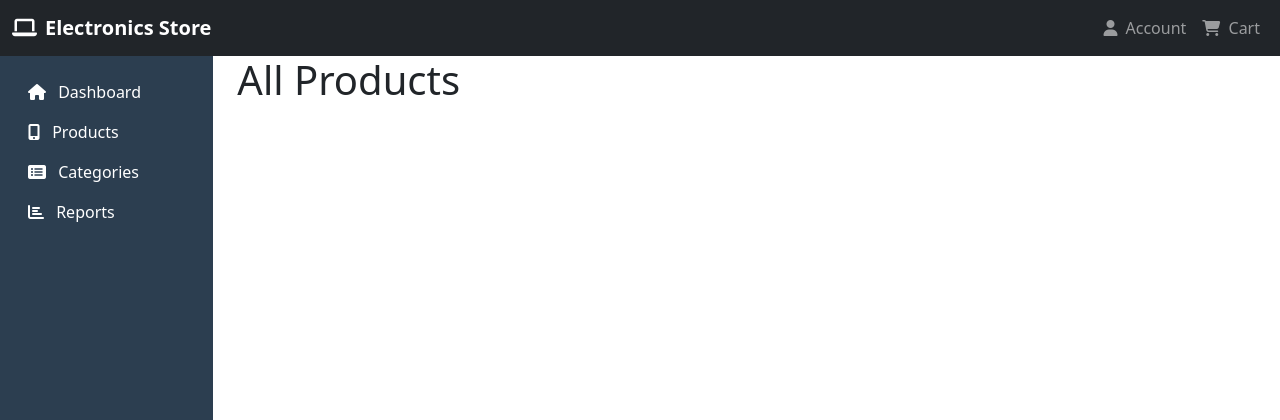
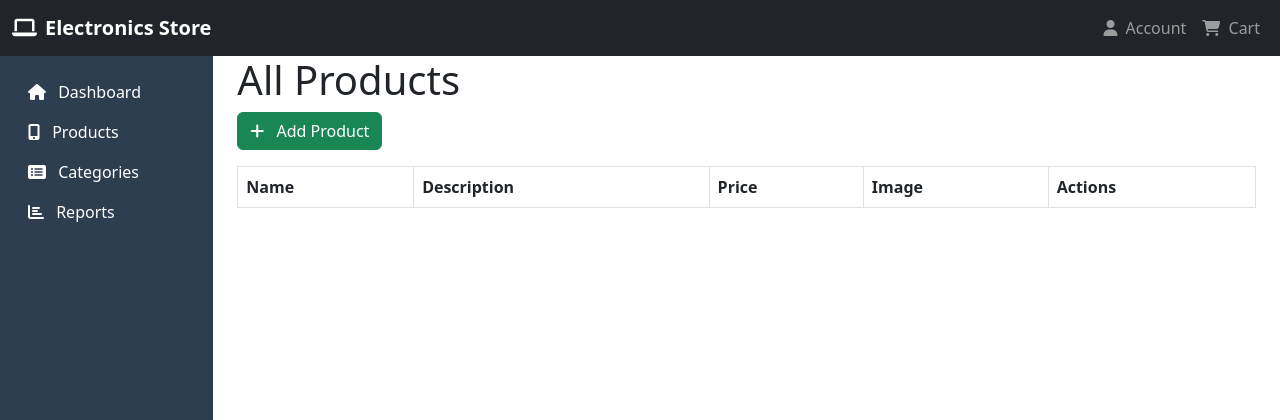
Before and after one commit to AnwerAhmedAnwer16/django-project, a Django app: page /product/listing in a window 1280 px wide. Shown: the top 420 px of the page. Run offline with Django 5.2, Linux system fonts and the light colour scheme; data that the repository does not hold is empty.

Commit message:
final project

```diff
--- a/product/models.py
+++ b/product/models.py
@@ -5,7 +5,7 @@ class Product(models.Model):
     name = models.CharField(max_length=200)
     description = models.TextField()
     price = models.DecimalField(max_digits=10, decimal_places=2)
-    img = models.ImageField(upload_to='products/', blank=True, default=1)
+    img = models.ImageField(upload_to='product/', blank=True, default=1)
     stock = models.IntegerField(default=1)
     catid = models.ForeignKey(
         to=Categories,
--- a/product/views.py
+++ b/product/views.py
@@ -23,7 +23,7 @@ def adding(request):
 
     cats = Categories.objects.all()
     return render(request, 'product/insert.html', {'cats': cats})
-def updating(request, id):
+def updating(request):
     pass
 def deleting(request, id):
     p = get_object_or_404(Product ,id = id)
--- a/store/settings.py
+++ b/store/settings.py
@@ -131,4 +131,5 @@ STATICFILES_DIRS = [BASE_DIR/'static']
 
 DEFAULT_AUTO_FIELD = 'django.db.models.BigAutoField'
 MEDIA_URL = '/media/'
-MEDIA_ROOT = BASE_DIR/'media'
+# MEDIA_ROOT = BASE_DIR/'media'
+MEDIA_ROOT = os.path.join(BASE_DIR, 'media')
--- a/templates/product/insert.html
+++ b/templates/product/insert.html
@@ -30,6 +30,7 @@ Inserting
 
 
         <label for="img">Image:</label><br>
+
         <input type="file" id="img" name="img" accept="image/*" required><br><br>
 
         <button type="submit">Submit Product</button>
--- a/templates/product/productbase.html
+++ b/templates/product/productbase.html
@@ -1,13 +1,55 @@
-{%extends 'parent.html'%}
-{%block title%}
-Products
-{%endblock%}
-{%block content%}
+{% extends 'parent.html' %}
+
+{% block title %}
+    Products
+{% endblock %}
+
+{% block content %}
 <h1>All Products</h1>
-<ul>
-    {% for product in products %}
-        <li>{{ product.name }}   - {{ product.description }} - {{ product.price }} -     <img src=/media/"{{ product.image}}" class="card-img-top" alt="{{ product.name }}"></li>
-    {% endfor %}
-</ul>
 
-{%endblock%}
+<a href="{% url 'adding' %}" class="btn btn-success mb-3">
+    <i class="fas fa-plus me-2"></i> Add Product
+</a>
+
+<table class="table table-bordered">
+    <thead>
+        <tr>
+            <th>Name</th>
+            <th>Description</th>
+            <th>Price</th>
+            <th>Image</th>
+            <th>Actions</th>
+        </tr>
+    </thead>
+    <tbody>
+        {% for product in products %}
+            <tr>
+                <td>{{ product.name }}</td>
+                <td>{{ product.description }}</td>
+                <td>{{ product.price }}</td>
+                <td>
+                    <p>{{ product.image.url }}</p>  <!-- Debugging the URL -->
+
+                    <img src="{{ product.image.url }}" class="card-img-top" alt="{{ product.name }}" style="width: 50px; height: 50px; object-fit: cover;">
+                </td>
+                <td>
+                    <div class="d-flex gap-2">
+                        <a href="{% url 'updating' %}" class="btn btn-primary btn-sm">
+                            <i class="fas fa-edit me-2"></i> Update
+                        </a>
+
+                        <a href="{% url 'hard' product.id %}" class="btn btn-danger btn-sm">
+                            <i class="fas fa-trash-alt me-2"></i> Hard Delete
+                        </a>
+
+                        <a href="{% url 'soft' product.id %}" class="btn btn-warning btn-sm">
+                            <i class="fas fa-trash me-2"></i> Soft Delete
+                        </a>
+                    </div>
+                </td>
+            </tr>
+        {% endfor %}
+    </tbody>
+</table>
+
+{% endblock %}
```
Also changed, not shown: media/product/Screenshot_from_2025-04-12_13-51-26_E5fgU6D.png (added), media/product/Screenshot_from_2025-04-12_13-51-26_FGIDjmq.png (added), media/product/Screenshot_from_2025-04-12_13-51-26_FcMMgei.png (added), media/product/Screenshot_from_2025-04-12_13-51-26_Yc1RPbE.png (added), media/product/Screenshot_from_2025-04-12_13-53-28.png (added), media/products/Screenshot_from_2025-04-12_13-51-26_Rmr1xE9.png (added), media/products/Screenshot_from_2025-04-12_13-51-26_YHpP9n1.png (added), media/products/Screenshot_from_2025-04-12_13-53-28_FkDXdp8.png (added), media/products/Screenshot_from_2025-04-12_13-53-28_m4WDVMt.png (added), media/products/Screenshot_from_2025-04-12_13-53-28_xQEpbBJ.png (added).
